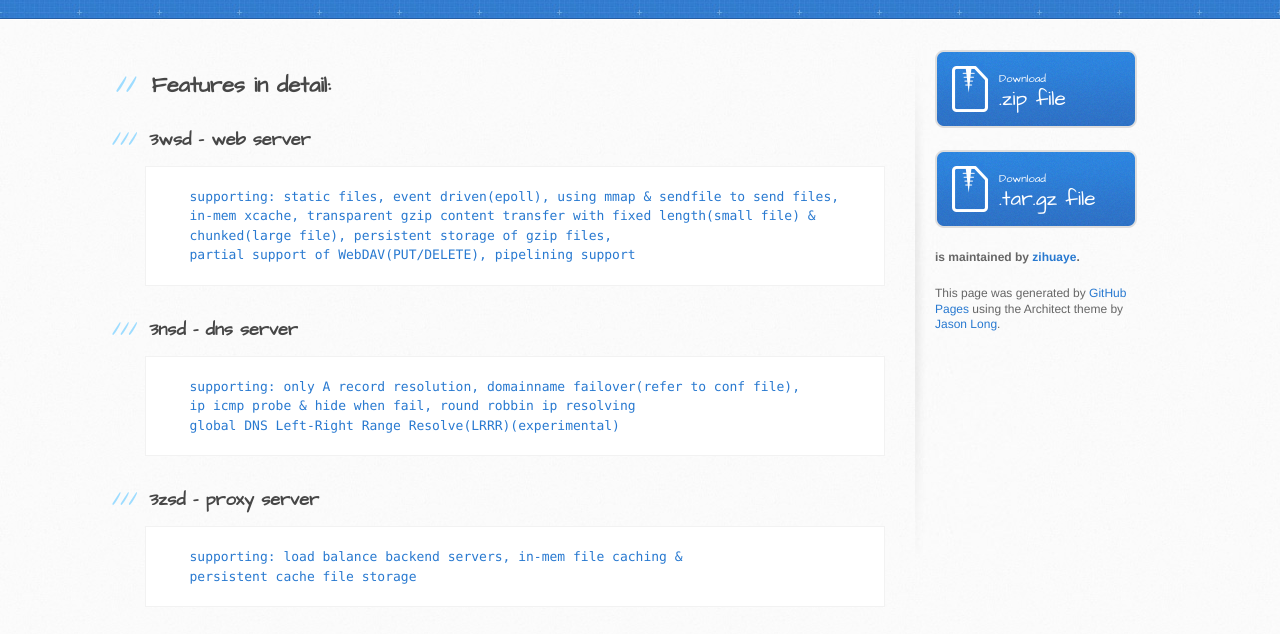
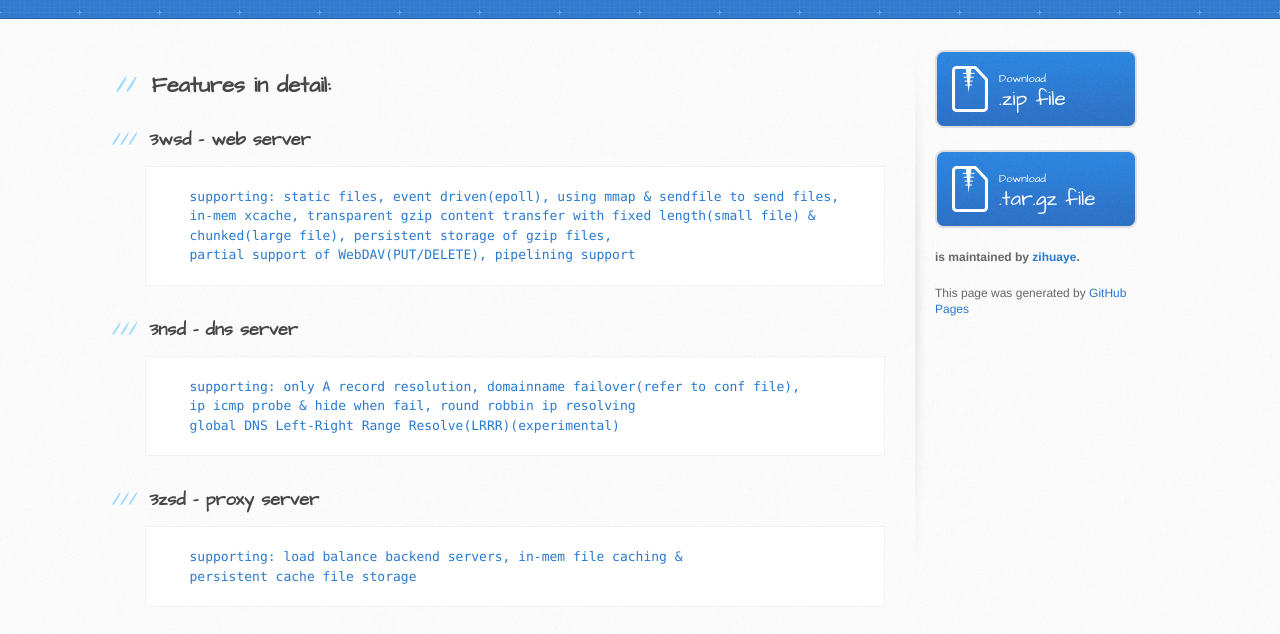
Before and after one commit to zihuaye/3xsd, a plain HTML site: page index.html in a window 1280 px wide. Shown: the part 148-782 px from the top of the page. Drawn offline with Linux system fonts and the light colour scheme.

Commit message:
Update index.html

```diff
--- a/index.html
+++ b/index.html
@@ -220,7 +220,7 @@ then to install the packages following.</p>
 
           <p class="repo-owner"><a href="https://github.com/zihuaye/3xsd"></a> is maintained by <a href="https://github.com/zihuaye">zihuaye</a>.</p>
 
-          <p>This page was generated by <a href="https://pages.github.com">GitHub Pages</a> using the Architect theme by <a href="https://twitter.com/jasonlong">Jason Long</a>.</p>
+          <p>This page was generated by <a href="https://pages.github.com">GitHub Pages</a></p>
         </aside>
       </div>
     </div>
```
